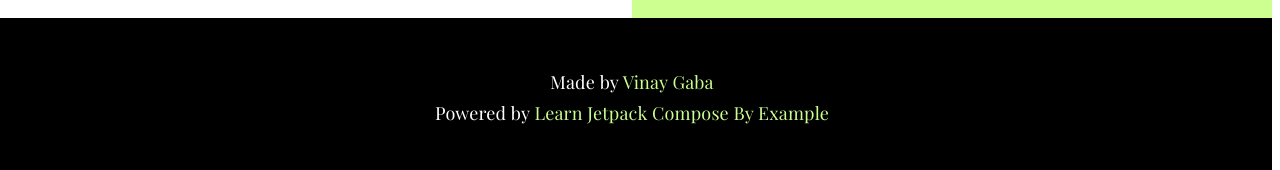
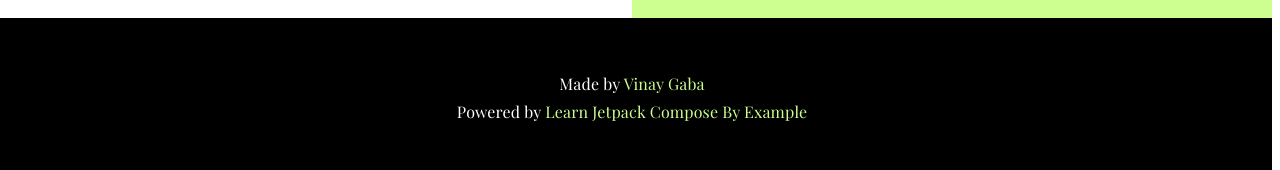
Before and after one commit to worstkiller/JetpackCompose.app, a React (Create React App) app: page / in a window 1280 px wide. Shown: the part 782-952 px from the top of the page. Built offline with nearby package versions, Linux system fonts and the light colour scheme.

Commit message:
Reduce font of footer

```diff
--- a/src/components/JetpackComposeAppFooter.tsx
+++ b/src/components/JetpackComposeAppFooter.tsx
@@ -39,7 +39,7 @@
     alignItems: "center",
   },
   footerText: {
-    fontSize: 18,
+    fontSize: 16,
     color: "#FFFFFF",
     fontFamily: "Playfair Display",
   },
```
